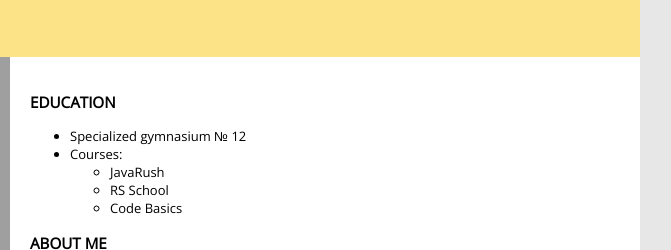
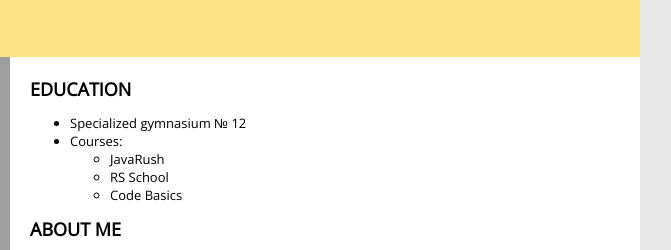
Before and after one commit to Dan-Tel/rsschool-cv, a plain HTML site: page index.html in a window 1280 px wide. Shown: the part 271-521 px from the top of the page, 425-1096 px from the left. Drawn offline with nearby package versions, Linux system fonts and the light colour scheme.

Commit message:
refactor: make text headings prettier

```diff
--- a/styles/style.css
+++ b/styles/style.css
@@ -92,3 +92,10 @@ body {
     height: 780px;
     padding: 20px 20px 0 20px;
 }
+
+.text-heading {
+    margin: 0 0 12px 0;
+    font-size: 18px;
+    font-weight: bold;
+    color: #000000;
+}
```
